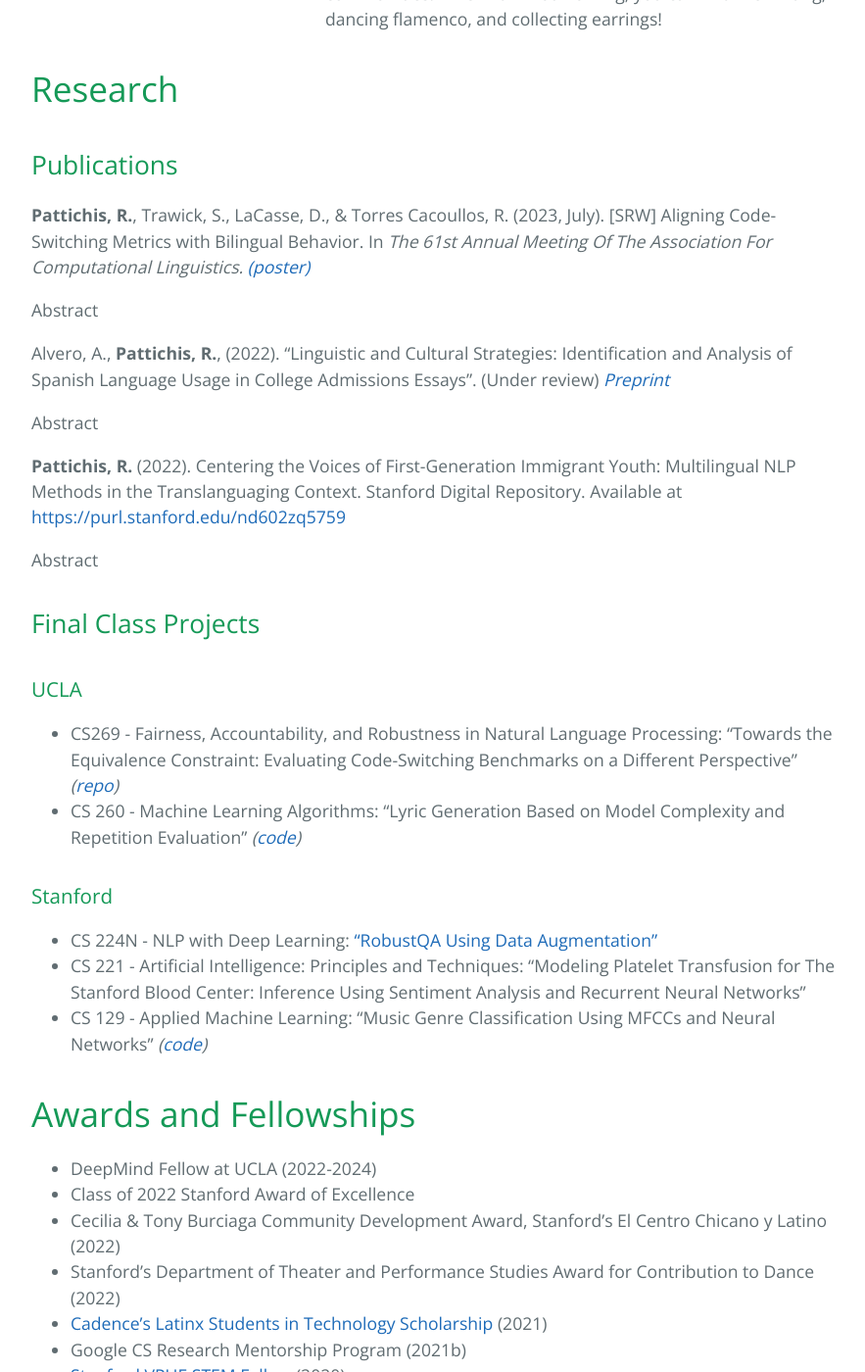
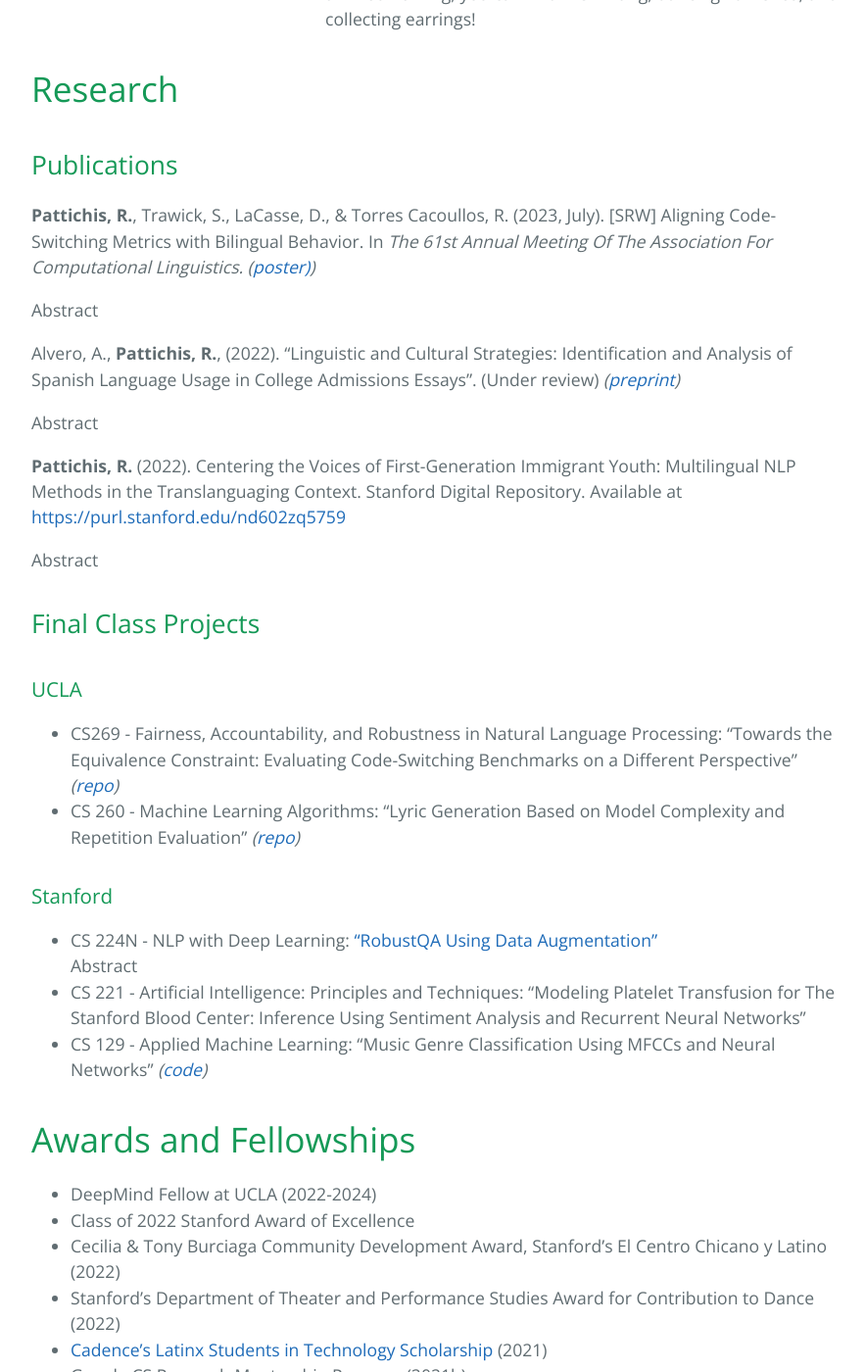
Before and after one commit to rpattichis/rpattichis.github.io, a Jekyll site: the page built from index.md, in a window 1280 px wide and 1400 px high, scrolled down 661 px. Shown: the whole window at 98% size, without its empty margins (192-1075 px from the left). Built offline with Jekyll 4.4.1, drawn with Linux system fonts in a browser that asks for light colours; the repository's description, which GitHub fills in, is left out; some of the changed text lies outside the part shown.

Commit message:
Update index.md

```diff
--- a/index.md
+++ b/index.md
@@ -6,20 +6,20 @@ layout: default
 
 Hello! My name is Rebecca, and I am a second-year Computer Science Master's student at UCLA as a DeepMind Fellow. I'm currently doing research in NLP, specifically on under-resourced languages and code-switching datasets with Prof. Peng's [Plus Lab](https://vnpeng.net/), as well as [Prof. Cacoullos](https://nmcode-switching.la.psu.edu/work-with-us/) at Penn State. I received my B.S. with Honors at Stanford University, where I wrote my thesis under the advisement of Prof. Christopher Manning.
 
-More broadly, I am interested in ethically preserving languages and the cultural relevance they hold for historically marginalized communities. When I am not working, you can find me writing, dancing flamenco, and collecting earrings!
+More broadly, I am interested in producing language technologies that aid in maintaing language practices. When I am not working, you can find me writing, dancing flamenco, and collecting earrings!
 
 # Research
 
 ## Publications
 
-**Pattichis, R.**, Trawick, S., LaCasse, D., & Torres Cacoullos, R. (2023, July). [SRW] Aligning Code-Switching Metrics with Bilingual Behavior. In _The 61st Annual Meeting Of The Association For Computational Linguistics._ [_(poster)_](https://virtual2023.aclweb.org/paper_S25.html#poster)
+**Pattichis, R.**, Trawick, S., LaCasse, D., & Torres Cacoullos, R. (2023, July). [SRW] Aligning Code-Switching Metrics with Bilingual Behavior. In _The 61st Annual Meeting Of The Association For Computational Linguistics._ _([poster)](https://virtual2023.aclweb.org/paper_S25.html#poster))_
 <details>
   <summary>Abstract</summary>
   Models and metrics of linguistic code-switching (CS) have almost exclusively worked with word-level units. However, any two words are not equally likely CS points in bilingual speech. In addition, other-language single-word items and alternating-language multi-word items have distinct properties. Adapting these familiar metrics to the Intonation Unit (IU), we capture a shared tendency for CS to occur across rather than within prosodic boundaries. This constraint is distorted when single- and multi-word other-language items are merged. Individual differences according to language distribution and CS rates are independent, visualized in the number and breadth of language bands in transcripts of bilingual speech. These results are important to consider in future development of code-switched datasets for NLP tasks, as the IU token and exclusion/inclusion of single-word items highly impacts the CS represented in the input text.
 </details>
 
 Alvero, A., **Pattichis, R.**, (2022). “Linguistic and Cultural Strategies: Identification and Analysis of Spanish Language Usage in College Admissions Essays”.
-(Under review) [_Preprint_](https://osf.io/preprints/socarxiv/wmsre/)
+(Under review) _([preprint](https://osf.io/preprints/socarxiv/wmsre/))_
 <details>
   <summary>Abstract</summary>
   In US K-12 education, the Spanish language is subject to practices and policies that limit its expression, especially among Latinx students. However, Spanish is seen as a positive form of diversity in higher education. In light of these contradictions, we examine the degree to which Spanish is strategically deployed in selective college admissions by high school students in their admissions essays. We use two years of undergraduate application essays (n = 276,768) and metadata submitted to the University of California by every self-identified Latinx applicant and a racially representative random sample of non-Latinx applicants. To identify Spanish language usage in the text, we develop a computational mixed methods approach by combining machine translation and human reading. Spanish was used by 33\% of Latinx and 15\% of non-Latinx students with stylistic variation by class and ethnicity. We also find that lower income Mexican and Central American applicants were the most likely to use substantive forms of Spanish in their admissions essays as well as provide translations into English. We posit this as an example of students identifying cultural mismatch between themselves and university admissions offices due to the perceived need of translating the Spanish words and phrases.
@@ -35,10 +35,14 @@ Alvero, A., **Pattichis, R.**, (2022). “Linguistic and Cultural Strategies: Id
 
 ### UCLA
   - CS269 - Fairness, Accountability, and Robustness in Natural Language Processing: "Towards the Equivalence Constraint: Evaluating Code-Switching Benchmarks on a Different Perspective" _([repo](https://github.com/rpattichis/cs-269))_
-  - CS 260 - Machine Learning Algorithms: "Lyric Generation Based on Model Complexity and Repetition Evaluation" _([code](https://github.com/rpattichis/lyric-generation))_
+  - CS 260 - Machine Learning Algorithms: "Lyric Generation Based on Model Complexity and Repetition Evaluation" _([repo](https://github.com/rpattichis/lyric-generation))_
 
 ### Stanford
   - CS 224N - NLP with Deep Learning: ["RobustQA Using Data Augmentation"](https://www.semanticscholar.org/paper/RobustQA-Using-Data-Augmentation-Rebecca-Pattichis/8e4d7d60307047b45197c7c434576a0af09516bf)
+    <details>
+      <summary>Abstract</summary>
+      This project aims to explore possible improvements and extensions to the RobustQA Default baseline provided by the CS224N Winter quarter staff. Our goal is to create a domain-agnostic question answering system given DistilBERT as a pre-trained transformer model. The main method attempted in this paper is that of Task Adaptive Fine Tuning (TAPT) [1], which entails a pre-training step utilizing the Masked Language Modeling task. This method was combined with experimentation on hyperparameters (batch size, number of epochs, and learning rate) to produce the highestachieving model. Specifically, a pre-trained MLM model with a batch size of 32 yielded an EM of 42.75 and F1 of 61.14, which are each around 2 points higher than the baseline metrics.
+    </details>
   -  CS 221 - Artificial Intelligence: Principles and Techniques: "Modeling Platelet Transfusion for The Stanford Blood Center: Inference Using Sentiment Analysis and Recurrent Neural Networks"
   -  CS 129 - Applied Machine Learning: "Music Genre Classification Using MFCCs and Neural Networks" _([code](https://github.com/rpattichis/CS129_project))_
 
```
